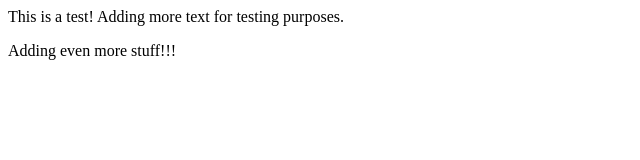
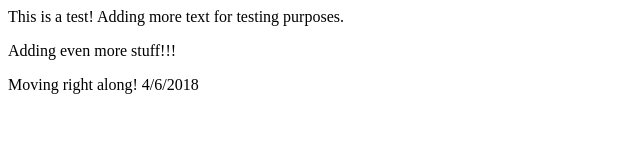
Before and after one commit to mikehagquist/testrepo, a plain HTML site: page index.html in a window 1280 px wide. Shown: the whole page, without its empty margins (0-640 px from the left). Drawn offline with Linux system fonts and the light colour scheme.

Commit message:
This is another edit of the index.html file.

```diff
--- a/index.html
+++ b/index.html
@@ -7,5 +7,6 @@
   <body>
    <p> This is a test!  Adding more text for testing purposes.</p>
    <p>Adding even more stuff!!!</p>
+   <p>Moving right along! 4/6/2018</p>
   </body>
 </html>
```
